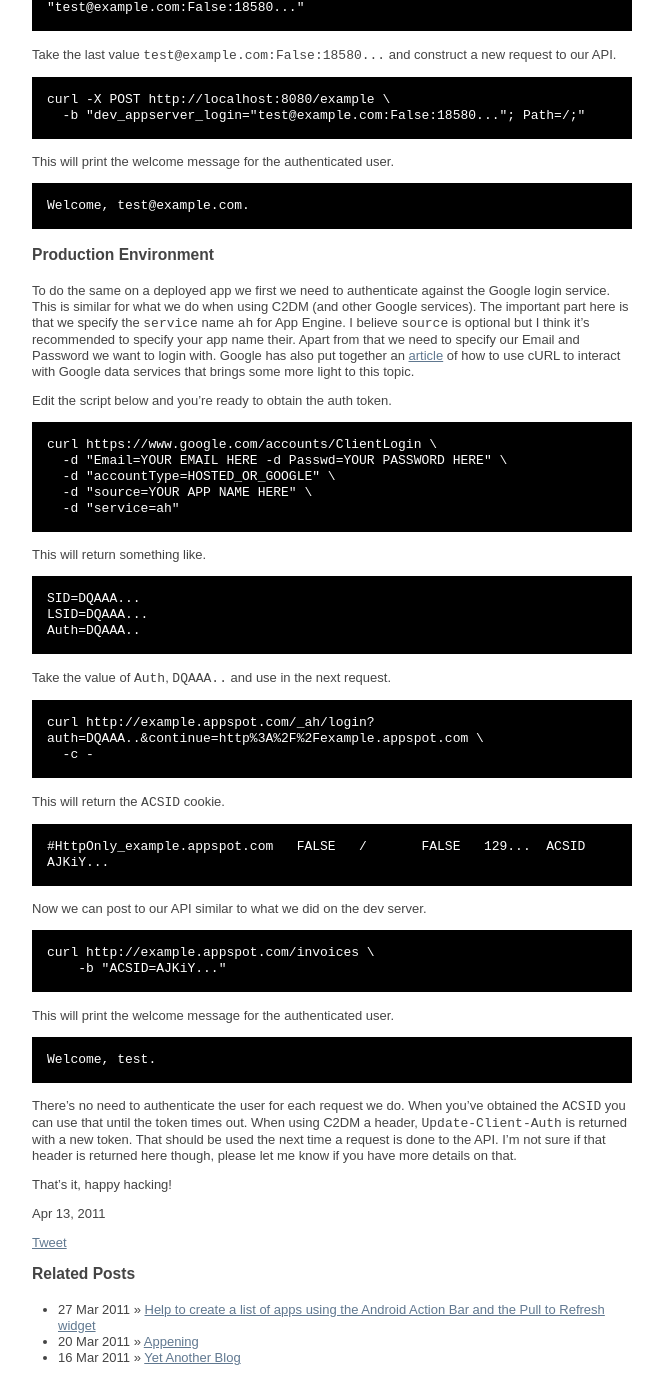
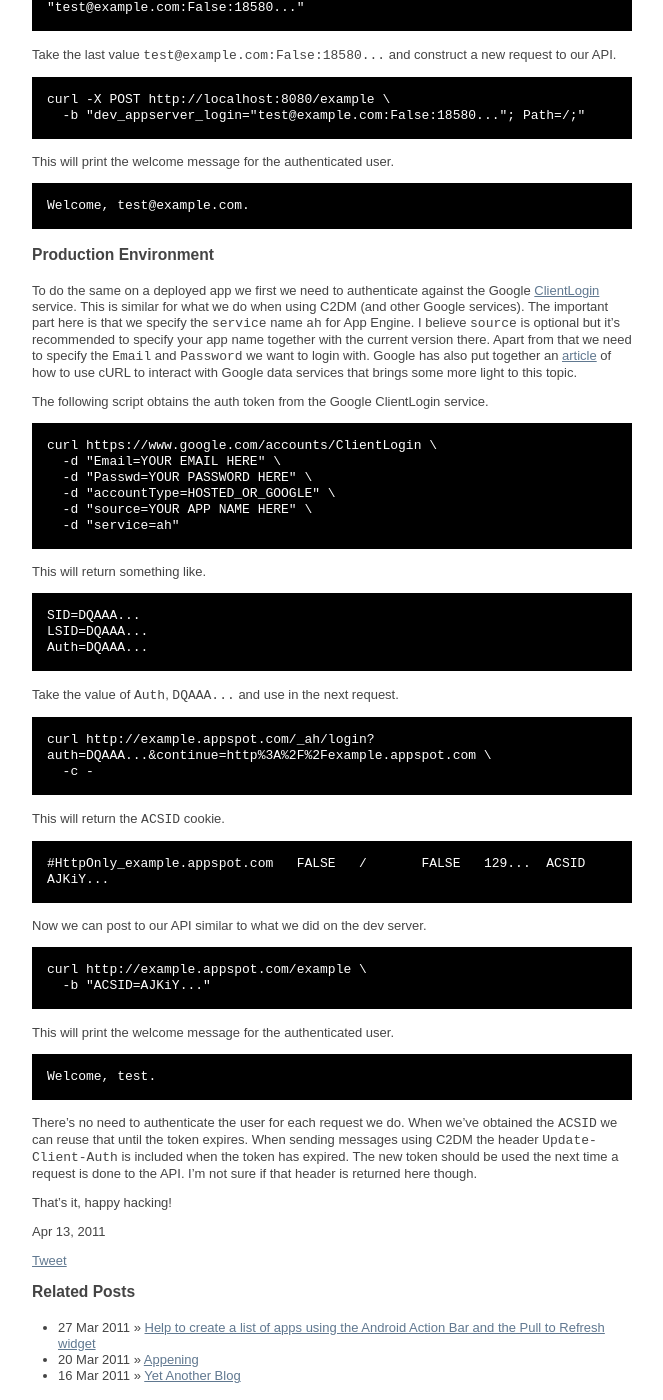
Before and after one commit to johannilsson/johannilsson.github.com, a Jekyll site: the page built from _posts/2011-04-13-authenticated-requests-on-app-engine.markdown, in a window 1280 px wide and 1400 px high, scrolled down 711 px. Shown: the whole window, without its empty margins (308-971 px from the left). Built offline with Jekyll 4.4.1, drawn with Linux system fonts in a browser that asks for light colours; a script that is not in the unit is left out; comment, search, counter and statistics services are not loaded.

Commit message:
Corrected a few things.

```diff
--- a/_posts/2011-04-13-authenticated-requests-on-app-engine.markdown
+++ b/_posts/2011-04-13-authenticated-requests-on-app-engine.markdown
@@ -25,8 +25,8 @@ In the examples below I'm using [cURL](http://curl.haxx.se/) since I believe tha
 To obtain the necessary cookie for a user we first need to authenticate against the dev server. This script demonstrates how to authenticate the user `test@example.com`.
 
     curl http://localhost:8080/_ah/login \
-        -d "email=test@example.com&action=Log+In" \
-        -c -
+      -d "email=test@example.com&action=Log+In" \
+      -c -
 
 This will return something like.
 
@@ -43,12 +43,13 @@ This will print the welcome message for the authenticated user.
 
 ## Production Environment
 
-To do the same on a deployed app we first we need to authenticate against the Google login service. This is similar for what we do when using C2DM (and other Google services). The important part here is that we specify the `service` name `ah` for App Engine. I believe `source` is optional but I think it's recommended to specify your app name their. Apart from that we need to specify our Email and Password we want to login with. Google has also put together an [article](http://code.google.com/intl/sv/apis/gdata/articles/using_cURL.html) of how to use cURL to interact with Google data services that brings some more light to this topic.
+To do the same on a deployed app we first we need to authenticate against the Google [ClientLogin](http://code.google.com/intl/en/apis/accounts/docs/AuthForInstalledApps.html) service. This is similar for what we do when using C2DM (and other Google services). The important part here is that we specify the `service` name `ah` for App Engine. I believe `source` is optional but it's recommended to specify your app name together with the current version there. Apart from that we need to specify the `Email` and `Password` we want to login with. Google has also put together an [article](http://code.google.com/intl/sv/apis/gdata/articles/using_cURL.html) of how to use cURL to interact with Google data services that brings some more light to this topic.
 
-Edit the script below and you're ready to obtain the auth token.
+The following script obtains the auth token from the Google ClientLogin service.
 
     curl https://www.google.com/accounts/ClientLogin \
-      -d "Email=YOUR EMAIL HERE -d Passwd=YOUR PASSWORD HERE" \
+      -d "Email=YOUR EMAIL HERE" \
+      -d "Passwd=YOUR PASSWORD HERE" \
       -d "accountType=HOSTED_OR_GOOGLE" \
       -d "source=YOUR APP NAME HERE" \
       -d "service=ah"
@@ -57,11 +58,11 @@ This will return something like.
 
     SID=DQAAA...
     LSID=DQAAA...
-    Auth=DQAAA..
+    Auth=DQAAA...
 
-Take the value of `Auth`, `DQAAA..` and use in the next request.
+Take the value of `Auth`, `DQAAA...` and use in the next request.
 
-    curl http://example.appspot.com/_ah/login?auth=DQAAA..&continue=http%3A%2F%2Fexample.appspot.com \
+    curl http://example.appspot.com/_ah/login?auth=DQAAA...&continue=http%3A%2F%2Fexample.appspot.com \
       -c -
 
 This will return the `ACSID` cookie.
@@ -70,13 +71,13 @@ This will return the `ACSID` cookie.
 
 Now we can post to our API similar to what we did on the dev server.
 
-    curl http://example.appspot.com/invoices \
-        -b "ACSID=AJKiY..."
+    curl http://example.appspot.com/example \
+      -b "ACSID=AJKiY..."
 
 This will print the welcome message for the authenticated user.
 
     Welcome, test.
 
-There's no need to authenticate the user for each request we do. When you've obtained the `ACSID` you can use that until the token times out. When using C2DM a header, `Update-Client-Auth` is returned with a new token. That should be used the next time a request is done to the API. I'm not sure if that header is returned here though, please let me know if you have more details on that.
+There's no need to authenticate the user for each request we do. When we've obtained the `ACSID` we can reuse that until the token expires. When sending messages using C2DM the header `Update-Client-Auth` is included when the token has expired. The new token should be used the next time a request is done to the API. I'm not sure if that header is returned here though.
 
 That's it, happy hacking!
```
